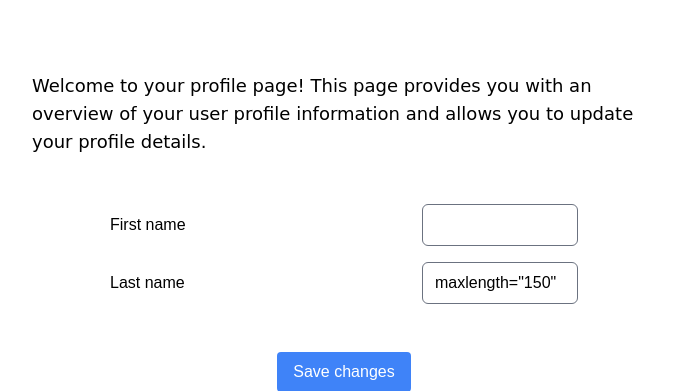
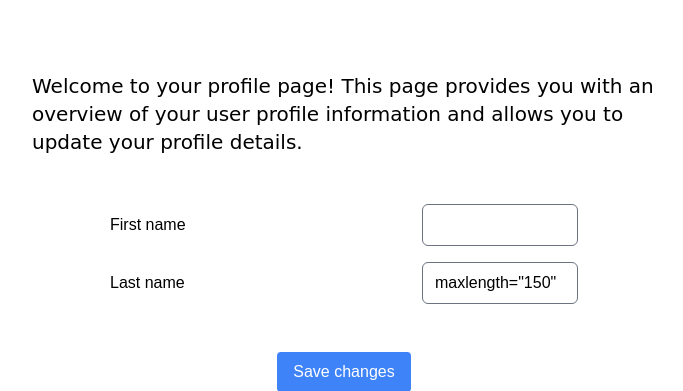
Before and after one commit to hengage/totly, a Django app: template apps/users/templates/account/update_user.html in a window 1280 px wide. Shown: the part 72-463 px from the top of the page, without its empty margins (296-979 px from the left). Run offline with Django 4.2, Linux system fonts and the light colour scheme; the template is opened without the code that fills it, so the values that code supplies are empty; style sheets or scripts are compiled from the project's sources.

Commit message:
Styles: increase header text size

```diff
--- a/apps/users/templates/account/update_user.html
+++ b/apps/users/templates/account/update_user.html
@@ -15,7 +15,7 @@
     {% endif %}
 
     <div class="md:flex md:items-start justify-around">
-      <h2 class="text-lg  mb-8 font-header">
+      <h2 class="text-xl  mb-8 font-header">
         Welcome to your profile page! This page provides you with an overview of your user profile information
         and allows you to update your profile details.
       </h2>
```
